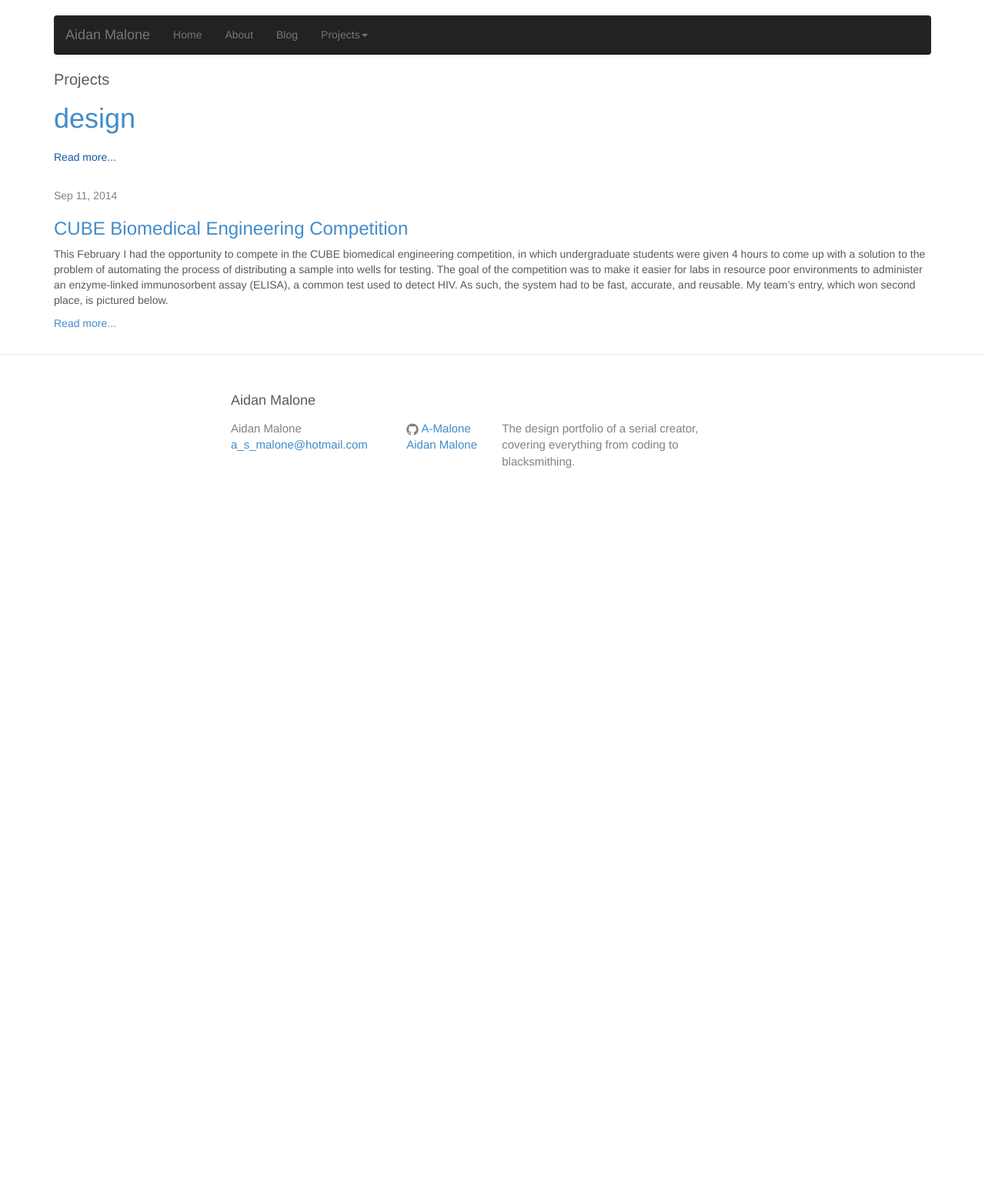
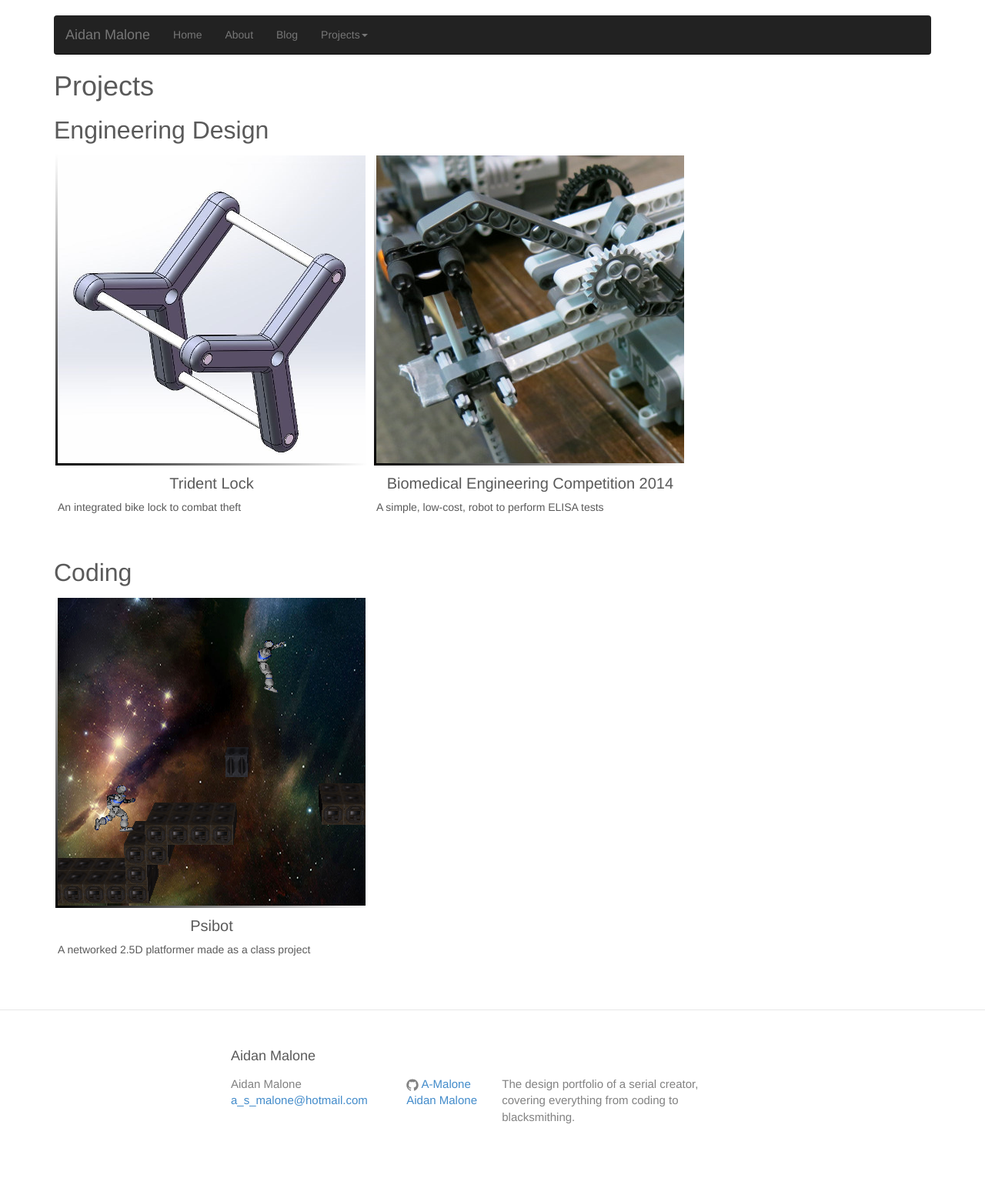
Before and after one commit to A-Malone/A-Malone.github.io, a Jekyll site: the page built from projects/index.md, in a window 1280 px wide. Shown: the whole page at 77% size. Built offline with Jekyll 4.4.1, drawn with Linux system fonts in a browser that asks for light colours; nearby versions of some CDN libraries; comment, search, counter and statistics services are not loaded; before the commit the page ends 900 px from its top, so only the background shows below that.

Commit message:
File maintenance, added links to projects, added BMEC as a project instead of a post

```diff
--- a/css/projects.css
+++ b/css/projects.css
@@ -3,10 +3,64 @@
     margin:5px;
 }
 
-.row4
+.row-small
 {
         vertical-align:top;
         height:320px;
         width:20%;
         min-width: 200px;
 }
+
+.row-large
+{
+        vertical-align:top;
+        height:500px;
+        width:20%;
+        min-width: 400px;
+}
+
+.caption-title{
+    text-align:center;
+}
+
+/* DARKEN ON MOUSEOVER */
+a.darken {
+    display: inline-block;
+    background: black;
+    padding: 0;
+}
+
+a.darken img {
+    display: block;
+
+    -webkit-transition: all 0.5s linear;
+       -moz-transition: all 0.5s linear;
+        -ms-transition: all 0.5s linear;
+         -o-transition: all 0.5s linear;
+            transition: all 0.5s linear;
+}
+
+a.darken:hover img {
+    opacity: 0.7;
+}
+
+
+/* Border gradient */
+.bot-left { position: relative; }
+.bot-left:before, .bot-left:after { content: ""; position: absolute; bottom: -3px; left: -3px; }
+.bot-left:before {
+    top: -3px;
+    width: 3px;
+    background-image: -webkit-gradient(linear, 0 100%, 0 0, from(#000), to(transparent));
+    background-image: -webkit-linear-gradient(transparent, #000);
+    background-image: -moz-linear-gradient(transparent, #000);
+    background-image: -o-linear-gradient(transparent, #000);
+}
+.bot-left:after {
+    right: -3px;
+    height: 3px;
+    background-image: -webkit-gradient(linear, 0 0, 100% 0, from(#000), to(transparent));
+    background-image: -webkit-linear-gradient(left, #000, transparent);
+    background-image: -moz-linear-gradient(left, #000, transparent);
+    background-image: -o-linear-gradient(left, #000, transparent);
+}
--- /dev/null
+++ b/projects/design/bmec.md
@@ -0,0 +1,16 @@
+---
+layout: page
+title: Biomedical Engineering Competition 2014
+permalink: /projects/design/bmec2014/
+---
+
+Biomedical Engineering Competition 2014
+====
+
+This February I had the opportunity to compete in the CUBE biomedical engineering competition, in which undergraduate students were given 4 hours to come up with a solution to the problem of automating the process of distributing a sample into wells for testing. The goal of the competition was to make it easier for labs in resource poor environments to administer an enzyme-linked immunosorbent assay (ELISA), a common test used to detect HIV. As such, the system had to be fast, accurate, and reusable. My team's entry, which won second place, is pictured below.
+
+<div class="center">
+    <img src="{{ site.baseurl }}/assets/BMECrobot.jpg">
+</div>
+
+In designing our solution, we prioritized the accuracy and precision of the dispensing in order to ensure that there was no cross-contamination between samples. This was accomplished through the extensive use of rubber joiners and gears, resulting in a smooth and even distribution of the sample across the targeted wells. This accuracy was what won us second place.
--- a/projects/index.html
+++ /dev/null
@@ -1,28 +0,0 @@
----
-layout: page
-title: Projects
-permalink: /projects/
----
-<h1 class="page-heading">Projects</h1>
-
-{% for category in site.categories %}
-  <div class="category-list">
-  <h1>
-  <a name="{{ category | first }}">{{ category | first }}</a>
-  </h1>
-    <ul class="post-list">
-    {% for posts in category %}
-      {% for post in posts limit 4%}
-        <li>
-            <span class="post-meta">{{ post.date | date: "%b %-d, %Y" }}</span>
-            <h2>
-              <a class="post-link" href="{{ post.url | prepend: site.baseurl }}">{{ post.title }}</a>
-            </h2>
-            <p>{{ post.excerpt }}</p>
-            <a href="{{ post.url }}">Read more...</a>
-        </li>
-      {% endfor %}
-    {% endfor %}
-    </ul>
-  </div>
-{% endfor %}
--- /dev/null
+++ b/projects/index.md
@@ -0,0 +1,65 @@
+---
+layout: page
+title: Projects
+permalink: /projects/
+---
+
+Projects
+========
+
+Engineering Design
+----
+<div>
+      <div class="image-container row-large">
+        <a href="{{site.baseurl}}/projects/design/trident" class="darken bot-left">
+            <img src="{{ site.baseurl }}/assets/thumbnails/trident.png">
+        </a>
+        <h4 class="caption-title">Trident Lock</h4>
+        <p>An integrated bike lock to combat theft</p>
+      </div>
+
+      <div class="image-container row-large">
+        <a href="{{site.baseurl}}/projects/design/bmec2014" class="darken bot-left">
+            <img src="{{ site.baseurl }}/assets/thumbnails/bmec.jpg">
+        </a>
+        <h4 class="caption-title">Biomedical Engineering Competition 2014</h4>
+        <p>A simple, low-cost, robot to perform ELISA tests</p>
+      </div>
+</div>
+
+Coding
+-----
+
+<div>
+      <div class="image-container row-large">
+        <a href="{{site.baseurl}}/projects/coding/psibot" class="darken bot-left">
+            <img src="{{ site.baseurl }}/assets/thumbnails/psibot.bmp">
+        </a>
+        <h4 class="caption-title">Psibot</h4>
+        <p>A networked 2.5D platformer made as a class project</p>
+      </div>
+</div>
+
+
+
+<!-- {% for category in site.categories %}
+  <div class="category-list">
+  <h1>
+  <a name="{{ category | first }}">{{ category | first }}</a>
+  </h1>
+    <ul class="post-list">
+    {% for posts in category %}
+      {% for post in posts limit 4%}
+        <li>
+            <span class="post-meta">{{ post.date | date: "%b %-d, %Y" }}</span>
+            <h2>
+              <a class="post-link" href="{{ post.url | prepend: site.baseurl }}">{{ post.title }}</a>
+            </h2>
+            <p>{{ post.excerpt }}</p>
+            <a href="{{ post.url }}">Read more...</a>
+        </li>
+      {% endfor %}
+    {% endfor %}
+    </ul>
+  </div>
+{% endfor %} -->
```
Also changed, not shown: assets/thumbnails/bmec.jpg (added), assets/thumbnails/psibot.bmp (added), assets/thumbnails/trident.png (added), 2 other files.
